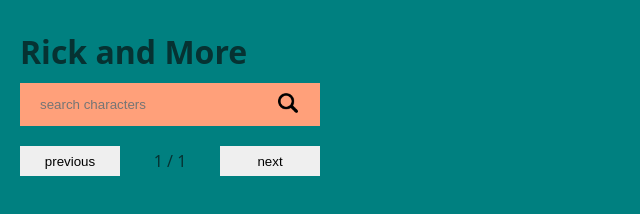
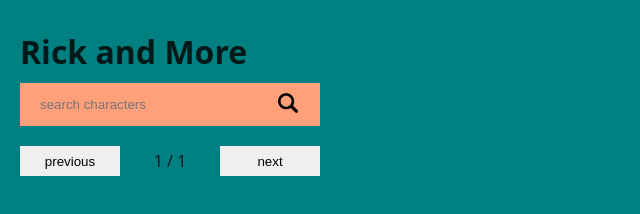
Before and after one commit to Judiaca/juan-monica-ricky-and-morty, a website with bundled scripts: page index.html in a window 1280 px wide. Shown: the full height of the page, 0-640 px from the left. Built offline with nearby package versions, Linux system fonts and the light colour scheme; no server answers.

Commit message:
Color de fondo

```diff
--- a/styles.css
+++ b/styles.css
@@ -10,7 +10,7 @@
 }
 
 :root {
-  --color-primary: #063232;
+  --color-primary: #031919;
   --color-secondary: #ffa07a;
   --font-family: system-ui;
 }
```
